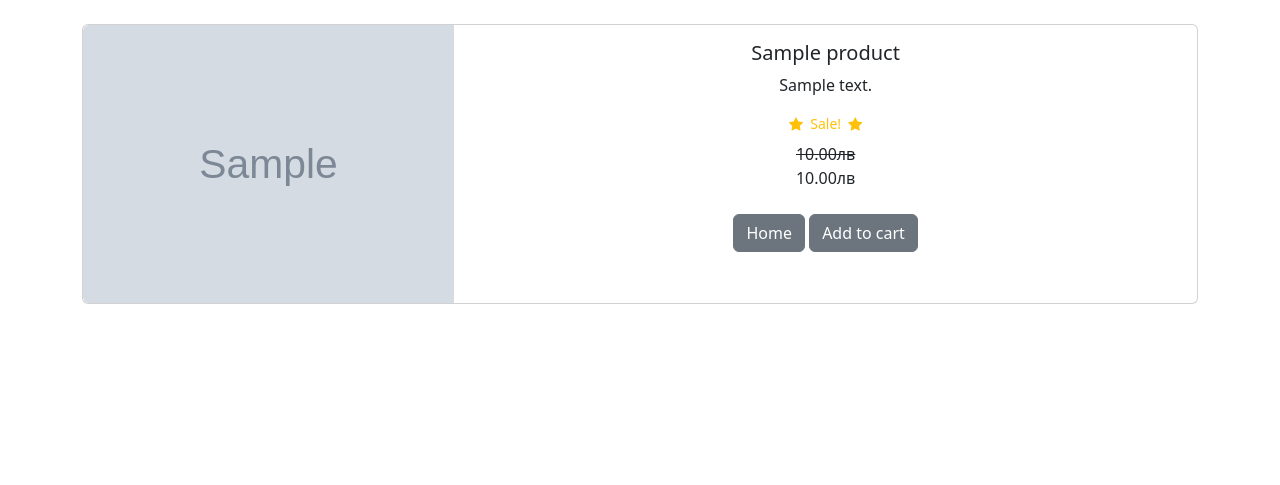
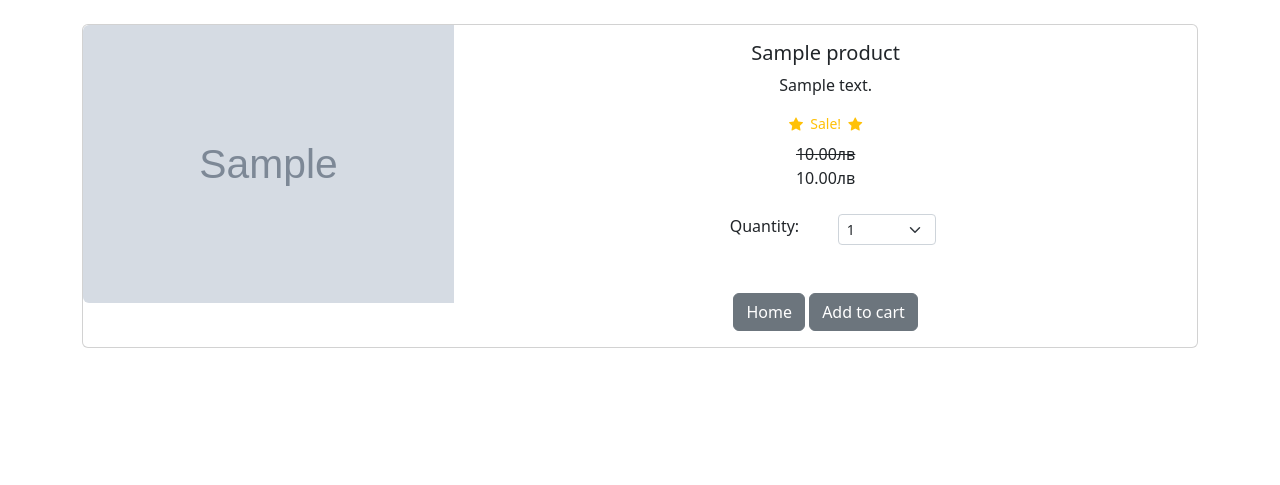
Before and after one commit to Enisel13/Python_project, a Django app: page /product/1 in a window 1280 px wide. Shown: the part 56-541 px from the top of the page. Run offline with Django 5.2, Linux system fonts and the light colour scheme; tables that the repository leaves empty hold one stand-in row (values such as "Sample post"); grey boxes marked "Sample" are stand-in pictures; some libraries are stand-ins or nearby versions.

Commit message:
Added product quantities

```diff
--- a/ecom/ecom/cart/cart.py
+++ b/ecom/ecom/cart/cart.py
@@ -15,14 +15,16 @@ class Cart():
         #Make sure cart is available on all pages of site
         self.cart = cart
 
-    def add(self, product):
+    def add(self, product, quantity):
         product_id = str(product.id)
+        product_qty = str(quantity)
 
         #Logic
         if product_id in self.cart:
             pass
         else:
-            self.cart[product_id] = {'price': str(product.price)}
+            #self.cart[product_id] = {'price': str(product.price)}
+            self.cart[product_id] = int(product_qty)
 
         self.session.modified = True
 
@@ -41,3 +43,7 @@ class Cart():
 
         #Return those looked up products
         return products
+
+    def get_quants(self):
+        quantities = self.cart
+        return quantities
--- a/ecom/ecom/store/templates/product.html
+++ b/ecom/ecom/store/templates/product.html
@@ -39,6 +39,20 @@
 
               {% endif %}
               <br/><br/>
+              <div class="row justify-content-center">
+                <div class="col-md-2">Quantity:</div>
+                <div class="col-md-2">
+                <select class="form-select form-select-sm" id="qty-cart">
+                  <option value="1">1</option>
+                  <option value="2">2</option>
+                  <option value="3">3</option>
+                  <option value="4">4</option>
+                  <option value="5">5</option>
+                </select>
+                </div>
+              </div>
+              <br/><br/>
+
             <a href="{% url 'home' %}" class="btn btn-secondary">Home</a>
             <button type="button" value="{{ product.id }}" class="btn btn-secondary" id="add-cart">Add to cart</button>
 
@@ -71,6 +85,7 @@ $(document).on('click', '#add-cart', function(e){
         url: '{% url "cart_add" %}',
         data: {
             product_id: $('#add-cart').val(),
+            product_qty: $('#qty-cart option:selected').text(),
             csrfmiddlewaretoken: '{{ csrf_token }}',
             action: 'post'
         },
```
Also changed, not shown: ecom/ecom/cart/templates/cart_summary.html (+20 -1 lines), ecom/ecom/cart/views.py (+5 -2 lines).
